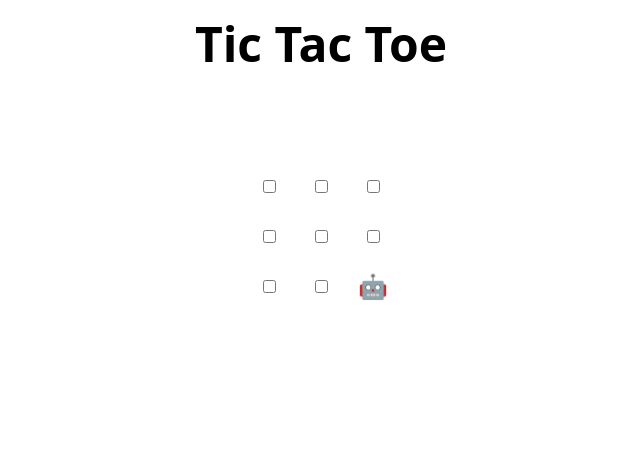
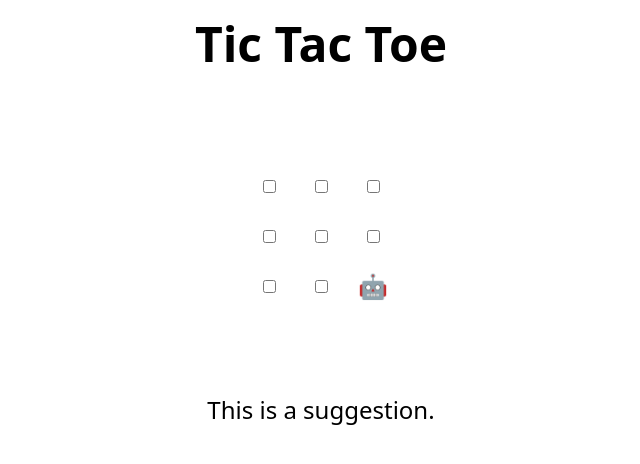
Before and after one commit to yashdivya5/MLSA_task1, a plain HTML site: page index.html in a window 1280 px wide. Shown: the whole page, without its empty margins (319-959 px from the left). Drawn offline with Linux system fonts and the light colour scheme.

Commit message:
Update index.html
suggestion commited.

```diff
--- a/index.html
+++ b/index.html
@@ -47,6 +47,7 @@
   </tr>
 </table>
 
+<p>This is a suggestion.</p>
 <h2 hidden>Game over, refresh to play again 🧑‍💻 🤖!</h2>
 
 <script>
```
